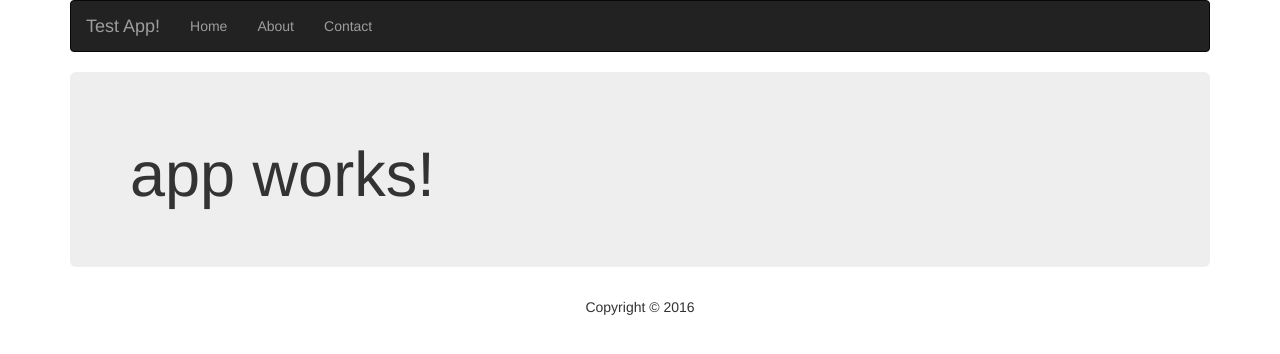
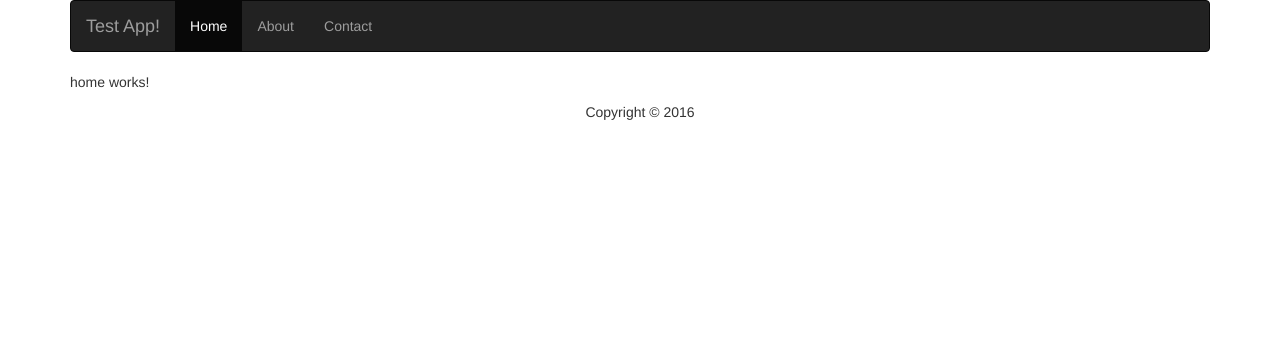
Before and after one commit to GrahamWalters/angular2, an Angular app: page / in a window 1280 px wide. Shown: the top 354 px of the page. Built offline with nearby package versions, Linux system fonts and the light colour scheme.

Commit message:
Configured the RouterModule

```diff
--- a/src/app/app.component.html
+++ b/src/app/app.component.html
@@ -1,20 +1,26 @@
 <header>
   <nav class="navbar navbar-inverse">
     <div class="navbar-header">
-      <a href="/" class="navbar-brand">Test App!</a>
+      <a [routerLink]="['/']" class="navbar-brand">Test App!</a>
     </div>
 
     <ul class="nav navbar-nav">
-      <li><a href="#">Home</a></li>
-      <li><a href="#">About</a></li>
-      <li><a href="#">Contact</a></li>
+      <li routerLinkActive="active" [routerLinkActiveOptions]="{ exact: true }">
+        <a [routerLink]="['/']" >Home</a>
+      </li>
+      <li routerLinkActive="active" [routerLinkActiveOptions]="{ exact: true }">
+        <a [routerLink]="['/about']">About</a>
+      </li>
+      <li routerLinkActive="active" [routerLinkActiveOptions]="{ exact: true }">
+        <a [routerLink]="['/contact']">Contact</a>
+      </li>
     </ul>
   </nav>
 </header>
 
-<div class="jumbotron">
-    <h1>{{title}}</h1>
-</div>
+<main>
+  <router-outlet></router-outlet>
+</main>
 
 <footer class="text-center">
   Copyright &copy; 2016
--- a/src/app/app.module.ts
+++ b/src/app/app.module.ts
@@ -2,7 +2,7 @@ import { BrowserModule } from '@angular/platform-browser';
 import { NgModule } from '@angular/core';
 import { FormsModule } from '@angular/forms';
 import { HttpModule } from '@angular/http';
-
+import { appRouting } from './app.routing';
 import { AppComponent } from './app.component';
 import { HomeComponent } from './home/home.component';
 import { AboutComponent } from './about/about.component';
@@ -18,7 +18,8 @@ import { ContactComponent } from './contact/contact.component';
   imports: [
     BrowserModule,
     FormsModule,
-    HttpModule
+    HttpModule,
+    appRouting
   ],
   providers: [],
   bootstrap: [AppComponent]
--- /dev/null
+++ b/src/app/app.routing.ts
@@ -0,0 +1,13 @@
+import { ModuleWithProviders } from '@angular/core';
+import { Routes, RouterModule } from '@angular/router';
+import { HomeComponent } from './home/home.component';
+import { AboutComponent } from './about/about.component';
+import { ContactComponent } from './contact/contact.component';
+
+const appRoutes: Routes = [
+  { path: '', component: HomeComponent },
+  { path: 'about', component: AboutComponent },
+  { path: 'contact', component: ContactComponent }
+];
+
+export const appRouting: ModuleWithProviders = RouterModule.forRoot(appRoutes);
```
